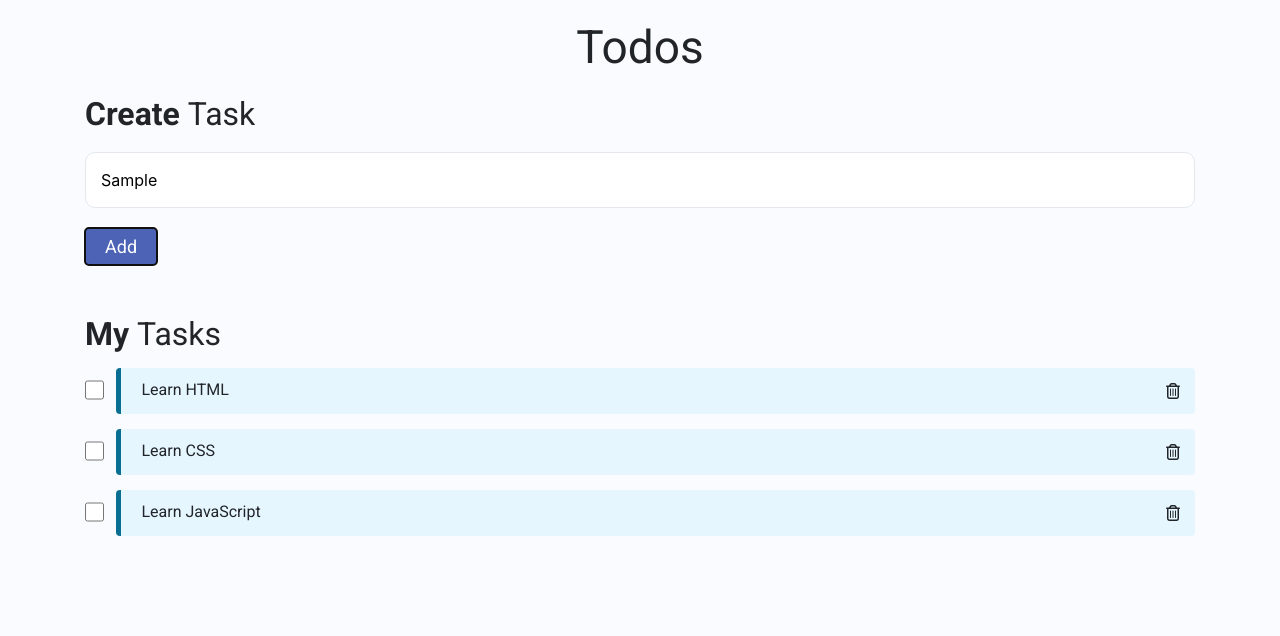
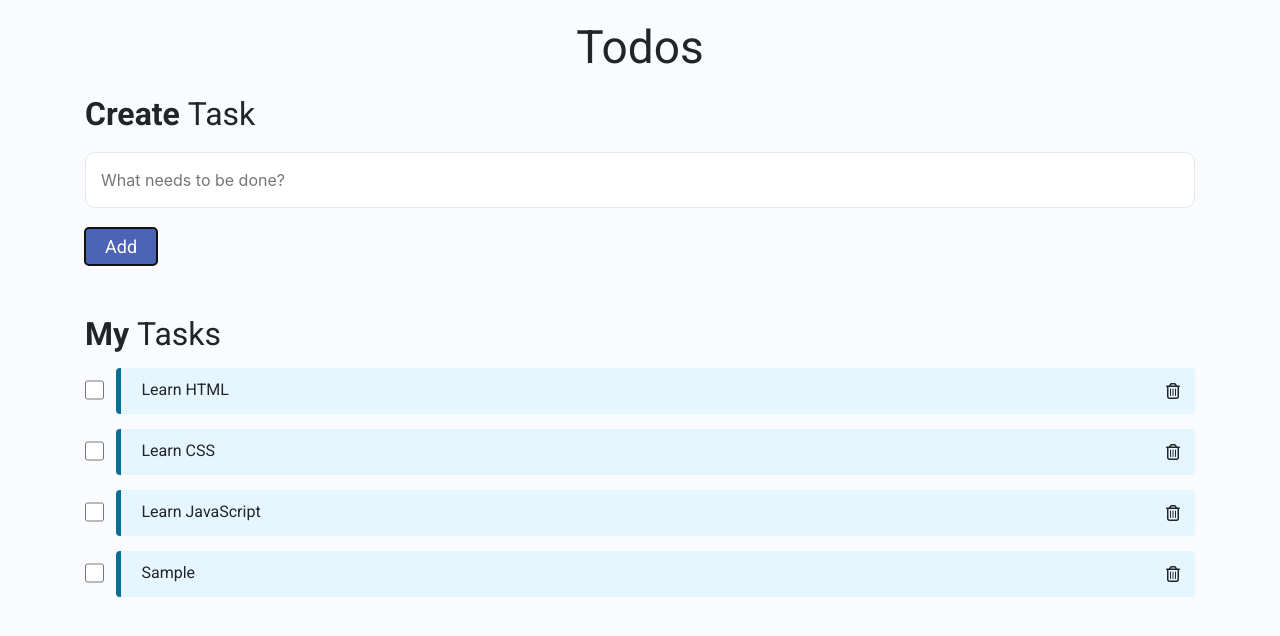
Before and after one commit to LawanGoud/Java-script, a plain HTML site: page TodosList/index.html in a window 1280 px wide. Both pictures are taken after typing "Sample" into the empty fields and a click on the button "Add". Drawn offline with nearby package versions, Linux system fonts and the light colour scheme; a web font is replaced by a local one.

Commit message:
TodosList Part -2

```diff
--- a/TodosList/index.css
+++ b/TodosList/index.css
@@ -113,3 +113,7 @@
 .delete-icon {
   padding: 15px;
 }
+
+.checked {
+  text-decoration: line-through;
+}
--- a/TodosList/index.html
+++ b/TodosList/index.html
@@ -40,8 +40,13 @@
             <h1 class="create-task-heading">
               Create <span class="create-task-heading-subpart">Task</span>
             </h1>
-            <input type="text" id="todoUserInput" class="todo-user-input" />
-            <button class="add-todo-button">Add</button>
+            <input
+              type="text"
+              id="todoUserInput"
+              class="todo-user-input"
+              placeholder="What needs to be done?"
+            />
+            <button class="add-todo-button" id="addTodoButton">Add</button>
             <h1 class="todo-items-heading">
               My <span class="todo-items-heading-subpart">Tasks</span>
             </h1>
--- a/TodosList/index.js
+++ b/TodosList/index.js
@@ -1,24 +1,54 @@
 let todoItemsContainer = document.getElementById("todoItemsContainer");
+let addTodoButton = document.getElementById("addTodoButton");
+
 let todoList = [
   {
     text: "Learn HTML",
+    uniqueNo: 1,
   },
   {
     text: "Learn CSS",
+    uniqueNo: 2,
   },
   {
     text: "Learn JavaScript",
+    uniqueNo: 3,
   },
 ];
 
+let todosCount = todoList.length;
+
+function onTodoStatusChange(checkboxId, labelId) {
+  let checkboxElement = document.getElementById(checkboxId);
+  let labelElement = document.getElementById(labelId);
+
+  labelElement.classList.toggle("checked");
+}
+
+function onDeleteTodo(todoId) {
+  let todoElement = document.getElementById(todoId);
+
+  todoItemsContainer.removeChild(todoElement);
+}
+
 function createAndAppendTodo(todo) {
+  let todoId = "todo" + todo.uniqueNo;
+  let checkboxId = "checkbox" + todo.uniqueNo;
+  let labelId = "label" + todo.uniqueNo;
+
   let todoElement = document.createElement("li");
   todoElement.classList.add("todo-item-container", "d-flex", "flex-row");
+  todoElement.id = todoId;
   todoItemsContainer.appendChild(todoElement);
 
   let inputElement = document.createElement("input");
   inputElement.type = "checkbox";
-  inputElement.id = "checkboxInput";
+  inputElement.id = checkboxId;
+
+  inputElement.onclick = function () {
+    onTodoStatusChange(checkboxId, labelId);
+  };
+
   inputElement.classList.add("checkbox-input");
   todoElement.appendChild(inputElement);
 
@@ -27,7 +57,8 @@ function createAndAppendTodo(todo) {
   todoElement.appendChild(labelContainer);
 
   let labelElement = document.createElement("label");
-  labelElement.setAttribute("for", "checkboxInput");
+  labelElement.setAttribute("for", checkboxId);
+  labelElement.id = labelId;
   labelElement.classList.add("checkbox-label");
   labelElement.textContent = todo.text;
   labelContainer.appendChild(labelElement);
@@ -38,9 +69,38 @@ function createAndAppendTodo(todo) {
 
   let deleteIcon = document.createElement("i");
   deleteIcon.classList.add("far", "fa-trash-alt", "delete-icon");
+
+  deleteIcon.onclick = function () {
+    onDeleteTodo(todoId);
+  };
+
   deleteIconContainer.appendChild(deleteIcon);
 }
 
 for (let todo of todoList) {
   createAndAppendTodo(todo);
 }
+
+function onAddTodo() {
+  let userInputElement = document.getElementById("todoUserInput");
+  let userInputValue = userInputElement.value;
+
+  if (userInputValue === "") {
+    alert("Enter Valid Text");
+    return;
+  }
+
+  todosCount = todosCount + 1;
+
+  let newTodo = {
+    text: userInputValue,
+    uniqueNo: todosCount,
+  };
+
+  createAndAppendTodo(newTodo);
+  userInputElement.value = "";
+}
+
+addTodoButton.onclick = function () {
+  onAddTodo();
+};
```
Also changed, not shown: 1 other file.
